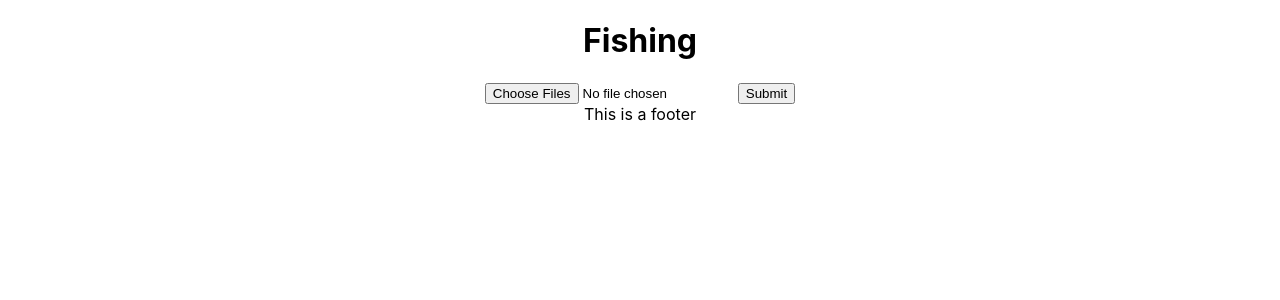
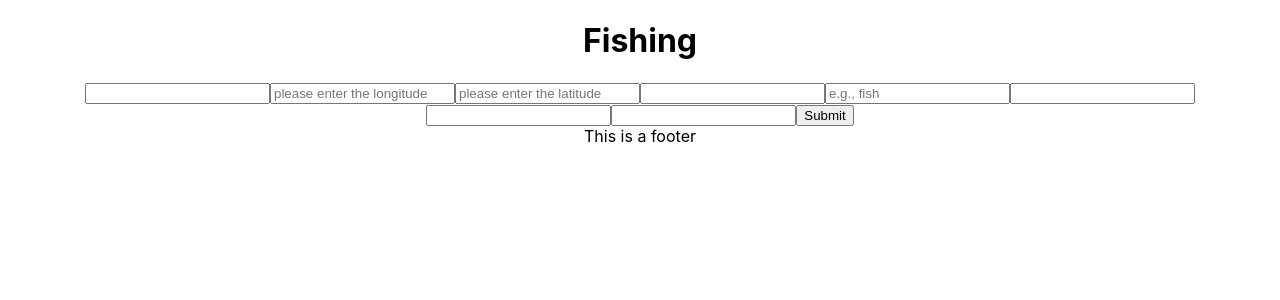
Before and after one commit to Oleksandr-Berd/fishing, a React (Create React App) app in the folder frontend/: page /newData in a window 1280 px wide. Shown: the top 300 px of the page. Built offline with nearby package versions, Linux system fonts and the light colour scheme.

Commit message:
body created

```diff
--- a/frontend/src/App.js
+++ b/frontend/src/App.js
@@ -10,8 +10,16 @@ import { FishingLocationsList } from "./Components/FishingLocations/Fishinglocat
 import { Footer } from "./Components/Footer/Footer";
 import { PreciseLocation } from "./Components/FishingLocations/PreciseLocation/PreciseLocation";
 import { NewData } from "./Components/NewData/NewData";
+import { useState } from "react";
 
 function App() {
+  const [body, setBody] = useState({});
+
+  const handleFormSubmitAddData = (body) => {
+    setBody(body);
+    console.log(body);
+  };
+
   return (
     <div className="App">
       <Header>
@@ -25,7 +33,10 @@ function App() {
         <Route path="region" element={<RegionList />} />
         <Route path="region/:path" element={<FishingLocationsList />} />
         <Route path="region/:path/:_id" element={<PreciseLocation />} />
-        <Route path="newData" element={<NewData />} />
+        <Route
+          path="newData"
+          element={<NewData submit={handleFormSubmitAddData} />}
+        />
         <Route path="fishes" element={<Fishes />} />
       </Routes>
       <Footer></Footer>
--- a/frontend/src/Components/NewData/NewData.jsx
+++ b/frontend/src/Components/NewData/NewData.jsx
@@ -1,21 +1,119 @@
-export const NewData = () => {
+import { useState } from "react";
+const _debounce = require("lodash");
+
+export const NewData = ({ submit }) => {
+  const [title, setTitle] = useState("");
+  const [longitude, setLongitude] = useState("");
+  const [latitude, setLatitude] = useState("");
+  const [coordinates, setCoordinates] = useState({});
+  const [adress, setAdress] = useState("");
+  const [fish, setFish] = useState("");
+  const [fishes, setFishes] = useState([]);
+  const [fishingConditions, setFishingConditions] = useState("");
+  const [description, setDescription] = useState("");
+  const [allowedTime, setAllowedTime] = useState("");
+
   const submitHandler = (evt) => {
     evt.preventDefault();
-    const { image } = evt.target;
-    const data = new FormData();
-    data.append("image", image.files[0]);
+
+    setFishes([...fishes, fish.split(",")]);
+
+    setCoordinates({ longitude, latitude });
+    submit({
+      title,
+      coordinates,
+      adress,
+      fishes,
+      fishingConditions,
+      description,
+      allowedTime,
+    });
   };
-
   return (
     <div>
       <form
         method="post"
-        name="image"
         id="form"
         encType="multipart/form-data"
         onSubmit={submitHandler}
       >
-        <input type="file" name="image" multiple />
+        {/* <input type="file" name="image" multiple /> */}
+
+        <input
+          type="text"
+          name="title"
+          onChange={(evt) => {
+            setTitle(evt.currentTarget.value);
+          }}
+          value={title}
+          required
+        />
+        <input
+          type="number"
+          name="longitude"
+          onChange={(evt) => {
+            setLongitude(evt.currentTarget.value);
+          }}
+          value={longitude}
+          placeholder="please enter the longitude"
+          required
+        />
+        <input
+          type="number"
+          name="latitude"
+          onChange={(evt) => {
+            setLatitude(evt.currentTarget.value);
+          }}
+          value={latitude}
+          placeholder="please enter the latitude"
+          required
+        />
+        <input
+          type="text"
+          name="adress"
+          onChange={(evt) => {
+            setAdress(evt.currentTarget.value);
+          }}
+          value={adress}
+          required
+        />
+        <input
+          type="text"
+          name="fish"
+          onChange={(evt) => {
+            setFish(evt.currentTarget.value);
+          }}
+          value={fish}
+          placeholder="e.g., fish"
+          required
+        />
+        <input
+          type="text"
+          name="fishingConditions"
+          onChange={(evt) => {
+            setFishingConditions(evt.currentTarget.value);
+          }}
+          value={fishingConditions}
+          required
+        />
+        <input
+          type="text"
+          name="description"
+          onChange={(evt) => {
+            setDescription(evt.currentTarget.value);
+          }}
+          value={description}
+          required
+        />
+        <input
+          type="text"
+          name="allowedTime"
+          onChange={(evt) => {
+            setAllowedTime(evt.currentTarget.value);
+          }}
+          value={allowedTime}
+          required
+        />
         <button type="submit">Submit</button>
       </form>
     </div>
--- a/frontend/src/Utilities/Regions/getRegions.js
+++ b/frontend/src/Utilities/Regions/getRegions.js
@@ -21,3 +21,17 @@ export const getLocById = (_id, path) => {
     .then((response) => response.data.data)
     .catch((err) => console.log(err));
 };
+
+export const postNewData = (title, description) => {
+  return axios
+    .post("/user", {
+      firstName: "Fred",
+      lastName: "Flintstone",
+    })
+    .then(function (response) {
+      console.log(response);
+    })
+    .catch(function (error) {
+      console.log(error);
+    });
+};
--- a/package.json
+++ b/package.json
@@ -31,6 +31,7 @@
     "express": "^4.18.2",
     "express-async-handler": "^1.2.0",
     "jsonwebtoken": "^9.0.0",
+    "lodash": "^4.17.21",
     "mongoose": "^6.10.0",
     "multer": "^1.4.5-lts.1",
     "nodemon": "^2.0.20",
```
Also changed, not shown: 1 other file (tests, documents, lock files or other folders).
